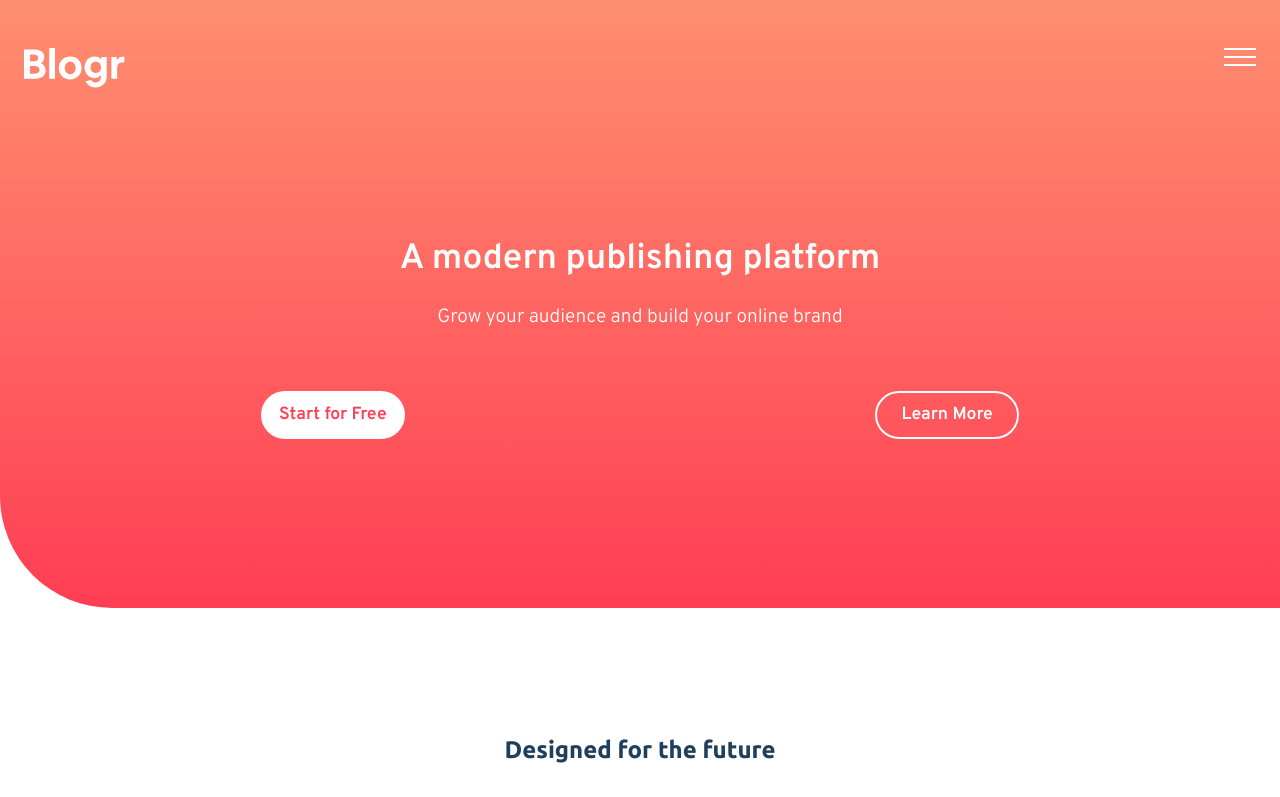
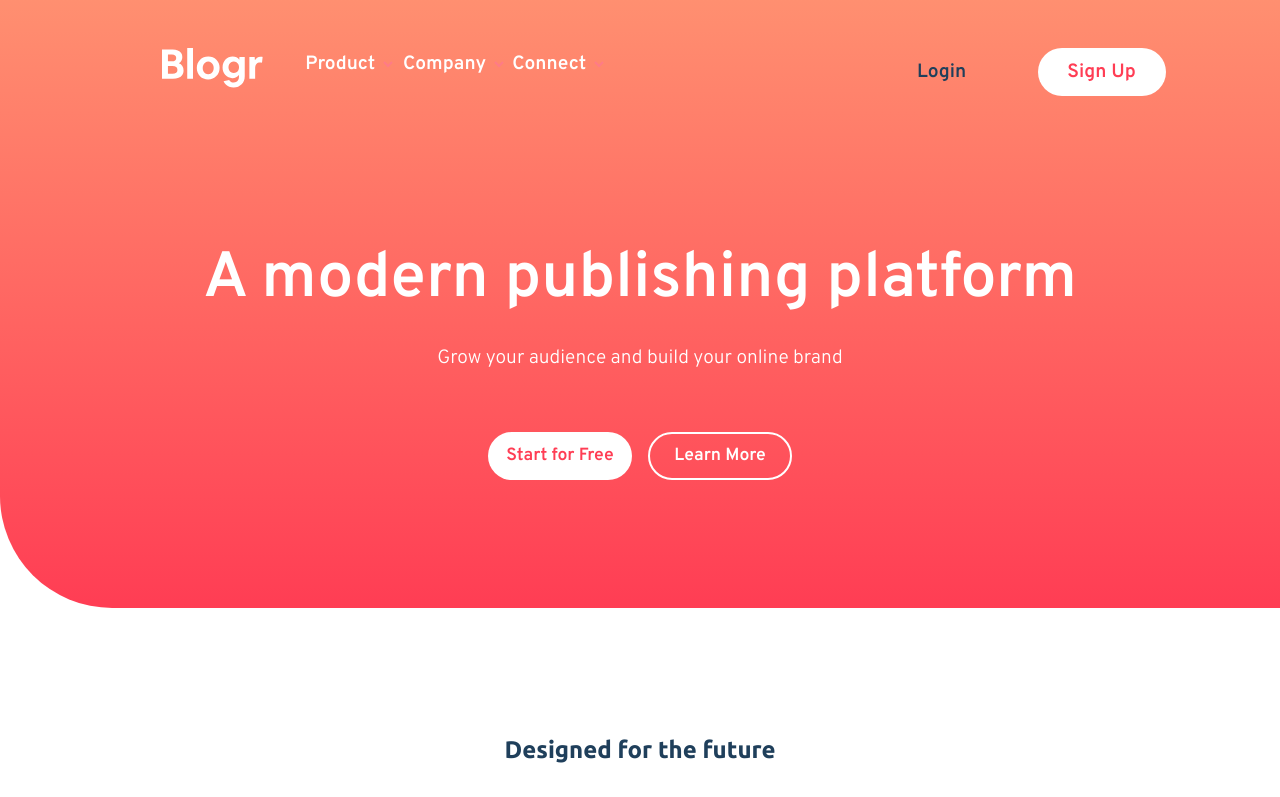
Before and after one commit to GerardoDev25/13-FrontEnd-Mentor--blogr-landing-page-main, a plain HTML site: page index.html in a window 1280 px wide. Shown: the top 797 px of the page. Drawn offline with nearby package versions, Linux system fonts and the light colour scheme.

Commit message:
working in the header the desktop design

```diff
--- a/script.js
+++ b/script.js
@@ -11,13 +11,15 @@ const ulList = document.querySelectorAll(
    ".nav-link-container  ul"
 );
 
-
 // ? when tha page load
 window.addEventListener("DOMContentLoaded", () => {
-   iconClose.style.display = "none";
-   navBar.style.height = "0";
-   headerBottom.style.height = "auto";
-
+   if (window.innerWidth < 768) {
+      iconClose.style.display = "none";
+      navBar.style.height = "0";
+      headerBottom.style.height = "auto";
+   } else {
+      iconMenu.style.display = "none";
+   }
 });
 
 // ? when chiking in the icon
@@ -56,6 +58,7 @@ const acordeon = (e) => {
    }
 };
 
+// ? when clicking inside menu
 navLeft.addEventListener("click", (e) => {
    e.stopPropagation();
 
@@ -66,3 +69,13 @@ navLeft.addEventListener("click", (e) => {
    )
       acordeon(e.target.parentElement);
 });
+
+// *****************************************
+// ? *************** desktop ***************
+// *****************************************
+
+window.addEventListener("resize", (e) => {
+   if (e.target.innerWidth > 768) {
+      console.log("hola mundo");
+   }
+});
--- a/style.css
+++ b/style.css
@@ -435,7 +435,125 @@ footer p {
    margin-bottom: 3rem;
 }
 
+/* ***************************************** */
+/* ? *************** desktop *************** */
+/* ***************************************** */
 
-@media screen and (min-width: 768px){
+@media screen and (min-width: 768px) {
+   html,
+   body {
+      width: auto;
+   }
 
+   header {
+      display: grid;
+      grid-template-rows: 4fr 6fr;
+      grid-template-columns: 3fr 10fr;
+   }
+
+   .--header-top,
+   .NavBar {
+      margin-top: 3rem;
+   }
+   .--header-top {
+      grid-column: 1/2;
+      grid-row: 1/2;
+
+      padding: 0;
+      margin-right: 2rem;
+      margin-left: auto;
+   }
+
+   .header-log{
+      max-height: 2rem;
+   }
+
+   .NavBar {
+      overflow: auto;
+      width: 100%;
+      height: auto;
+      background-color: transparent;
+      grid-column: 2/3;
+      grid-row: 1/2;
+
+      padding: 0;
+
+      display: flex;
+      align-items: flex-start;
+      justify-content: space-between;
+      box-shadow: none;
+   }
+
+   .nav-container {
+      display: flex;
+      margin-top: 0;
+   }
+
+   .nav-arrow {
+      cursor: pointer;
+   }
+
+   .nav-link-container {
+      margin: 0;
+      height: auto;
+   }
+
+   .nav-link-container ul{
+   margin-top: 0;
+   }
+
+   .nav-link-container p {
+      color: white;
+   }
+
+   .NavBar hr {
+      display: none;
+   }
+
+   .nav-right {
+      margin-right: 10%;
+      margin-bottom: 0;
+      height: auto;
+      width: 40%;
+      max-width: 20rem;
+      /* outline: 2px dotted black; */
+      flex-direction: row;
+      flex-wrap: nowrap;
+   }
+
+   .nav-btn {
+   cursor: pointer;
+   }
+
+   .signUp {
+      background: white;
+   }
+
+   .signUp a {
+      color: var(--Light-red);
+   }
+
+   .--header-botton {
+      grid-column: 1/3;
+      grid-row: 2/3;
+
+      padding-top: 0;
+      margin: 0;
+   }
+
+   .header-btn{
+      max-width: 20rem;
+      margin-left: auto;
+      margin-right: auto;
+      margin-bottom: auto;
+   }
+
+   .header-texto h1{
+      margin-top: 1rem;
+   font-size: 4rem;
+   }
+
+   .btn {
+      cursor: pointer;
+   }
 }
```
